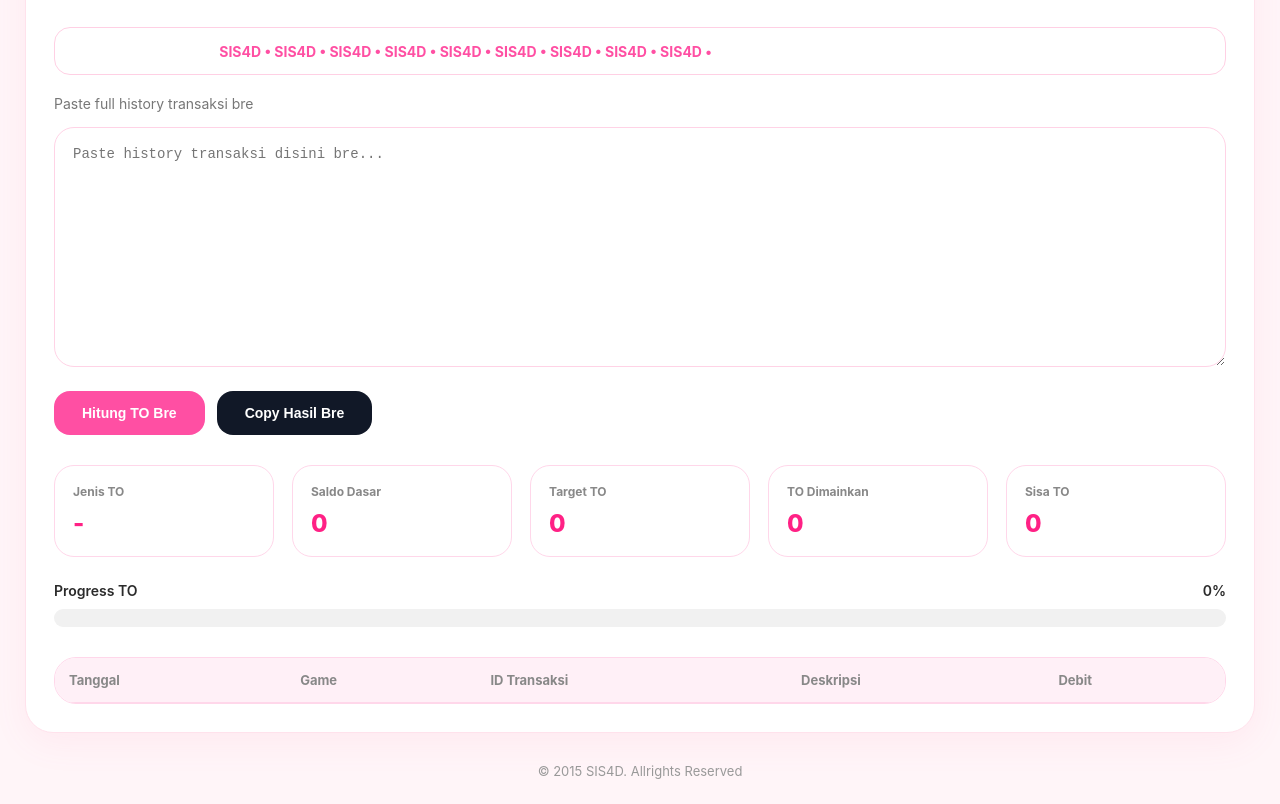
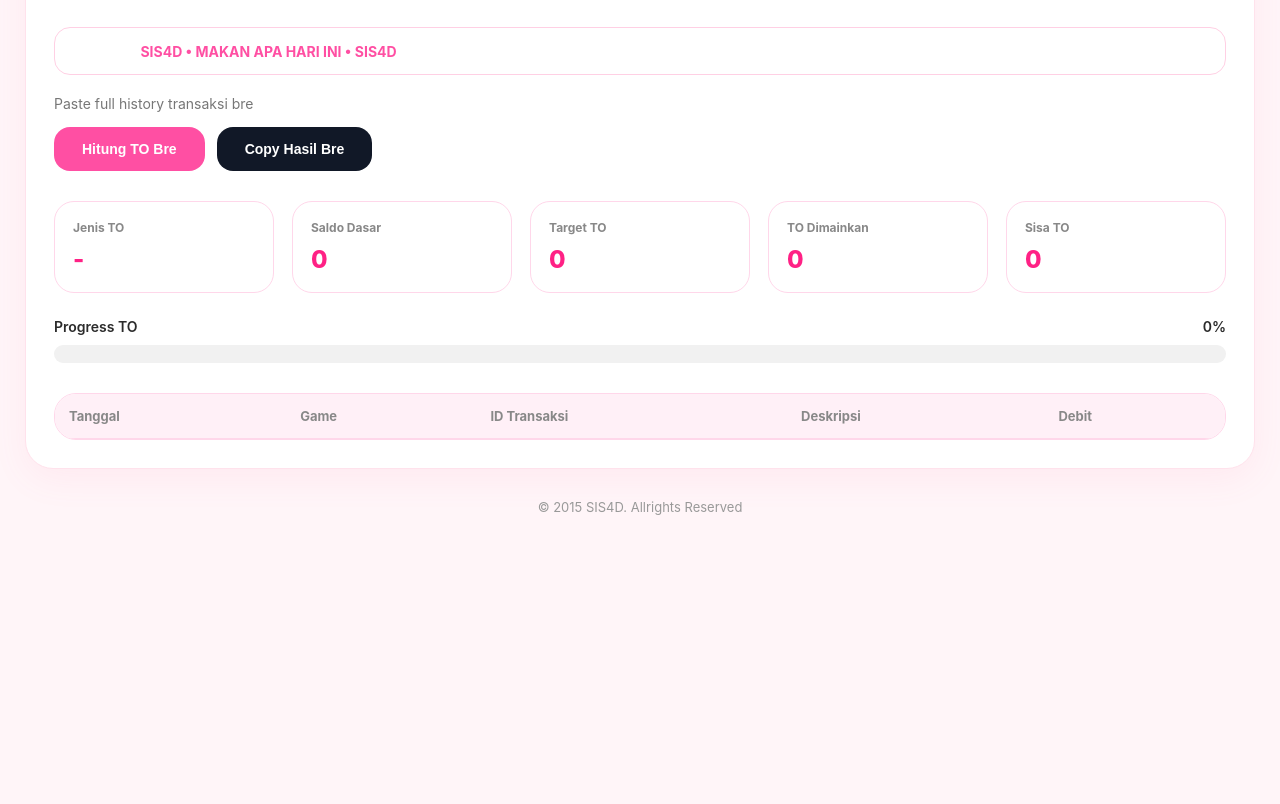
Before and after one commit to alfathhr1101-web/cektosis, a plain HTML site: page index.html in a window 1280 px wide. Shown: the part 118-922 px from the top of the page. After the commit the page ends 800 px from the top, so only its background shows below. Drawn offline with Linux system fonts and the light colour scheme.

Commit message:
update running text

```diff
--- a/index.html
+++ b/index.html
@@ -100,15 +100,7 @@
 
     <div class="running-content">
 
-        SIS4D •
-        SIS4D •
-        SIS4D •
-        SIS4D •
-        SIS4D •
-        SIS4D •
-        SIS4D •
-        SIS4D •
-        SIS4D •
+        SIS4D • MAKAN APA HARI INI • SIS4D
 
     </div>
 
@@ -122,7 +114,7 @@
 
         <!-- textarea -->
 
-        <textarea
+        <textarea•
             id="inputData"
             placeholder="Paste history transaksi disini bre..."
         ></textarea>
```
